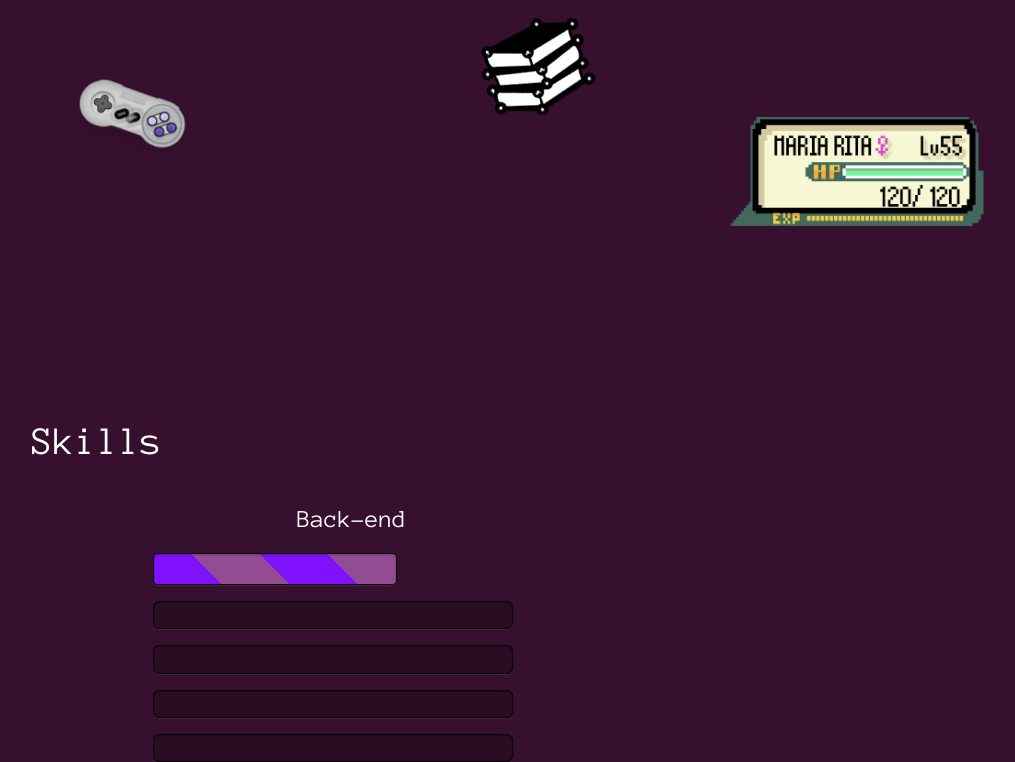
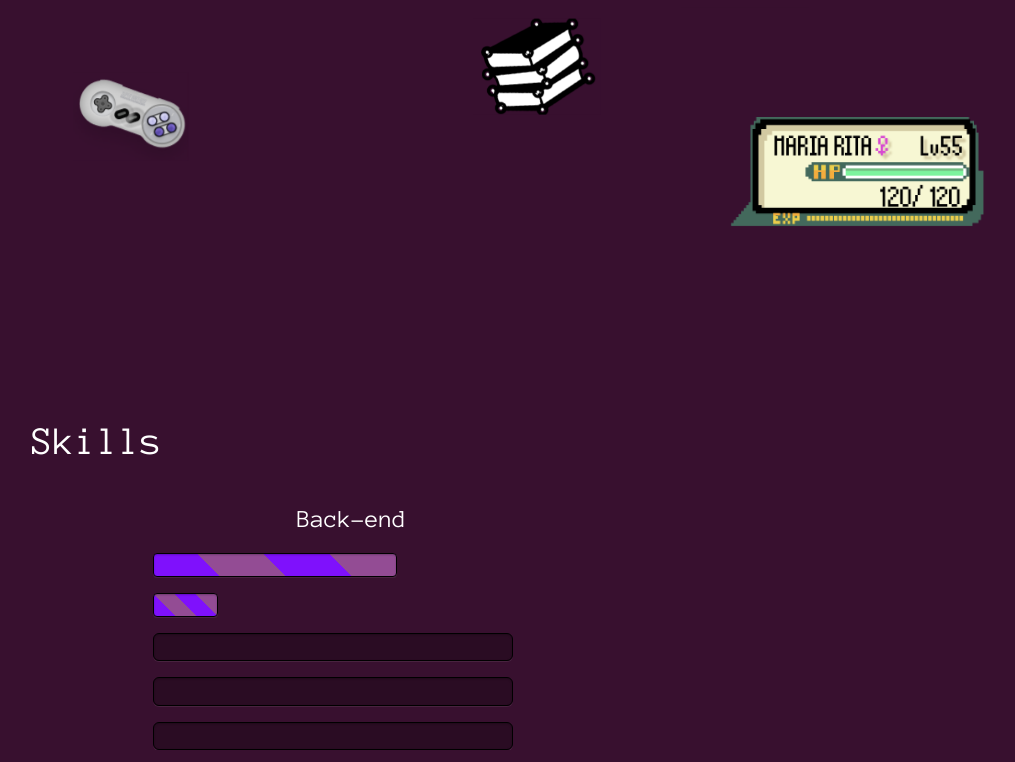
Before and after one commit to atir75/Portfolio-React, a React (Vite) app: page / in a window 1280 px wide. Shown: the part 1378-2140 px from the top of the page, without its empty margins (87-1102 px from the left). Built offline with nearby package versions, Linux system fonts and the light colour scheme.

Commit message:
wip(Skills): second bar

```diff
--- a/src/components/Skilss/index.tsx
+++ b/src/components/Skilss/index.tsx
@@ -9,7 +9,7 @@ export function Skills() {
             <h2 className="Backend">Back-end</h2>
             <div className="ProgressBars">
                 <div className="progress-bar progressAnimationStrike um" ></div>
-                <div className="progress-bar"></div>
+                <div className="progress-bar progressAnimationStrike dois"></div>
                 <div className="progress-bar"></div>
                 <div className="progress-bar"></div>
                 <div className="progress-bar"></div>
--- a/src/components/Skilss/styles.css
+++ b/src/components/Skilss/styles.css
@@ -40,8 +40,10 @@
 
 }
 
+
+/* C# */
 .um{
-    height: 18px;
+    height: 10px;
     border-radius: 4px;
     transition: 0.4s linear;
     transition-property: width, background-color;
@@ -52,13 +54,32 @@
         transparent 25%, transparent 50%,
         rgb(127, 17, 252) 50%, rgb(127, 17, 252) 75%,
         transparent 75%, transparent);
-  animation: progressAnimationStrike 6s;
+  animation: progressAnimationStrike1 4s;
+}
+@keyframes progressAnimationStrike1 {
+    from { width: 0 }
+    to   { width: 18% }
 }
 
+/* NodeJS */
 
-@keyframes progressAnimationStrike {
+.dois{
+    height: 10px;
+    border-radius: 4px;
+    transition: 0.4s linear;
+    transition-property: width, background-color;
+    background-color: #934c94;
+    width: 4%;
+    background-image: linear-gradient(
+        45deg, rgb(127, 17, 252) 25%,
+        transparent 25%, transparent 50%,
+        rgb(127, 17, 252) 50%, rgb(127, 17, 252) 75%,
+        transparent 75%, transparent);
+  animation: progressAnimationStrike2 6s;
+}
+@keyframes progressAnimationStrike2 {
     from { width: 0 }
-    to   { width: 18% }
+    to   { width: 4% }
 }
 /*
 .progress-barNJS{
```
